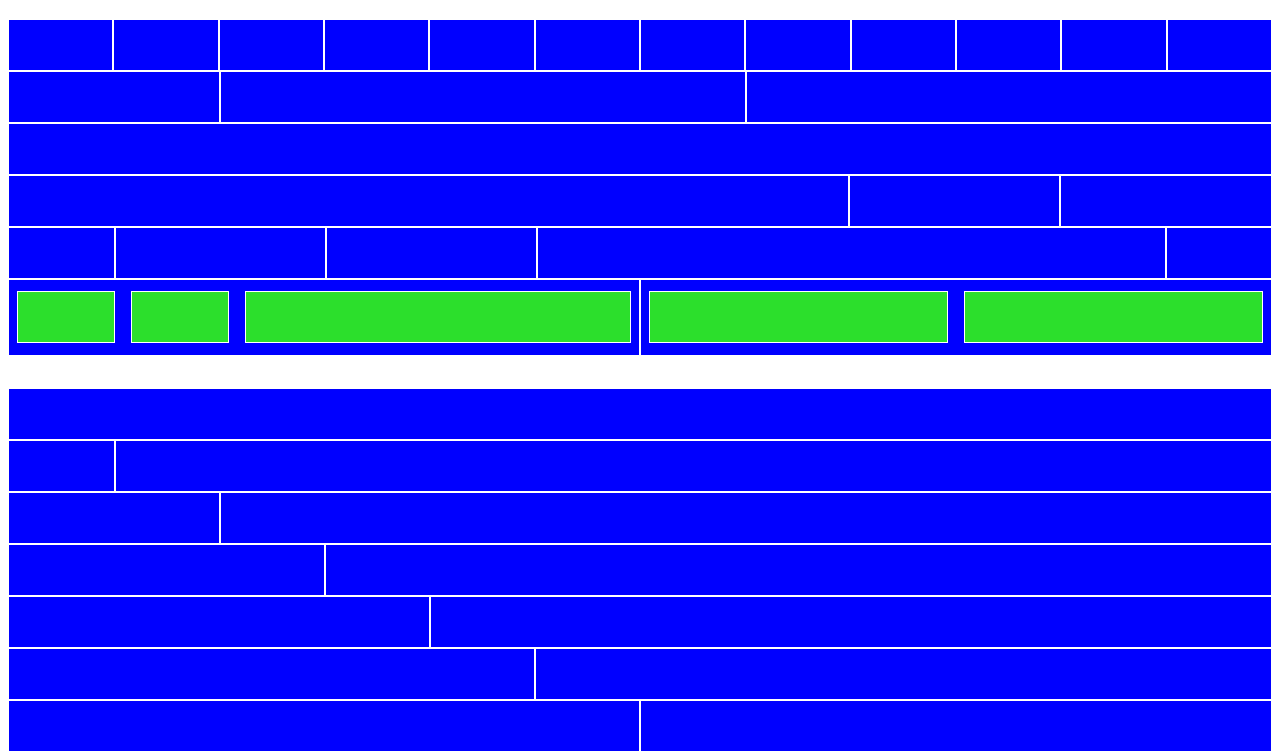
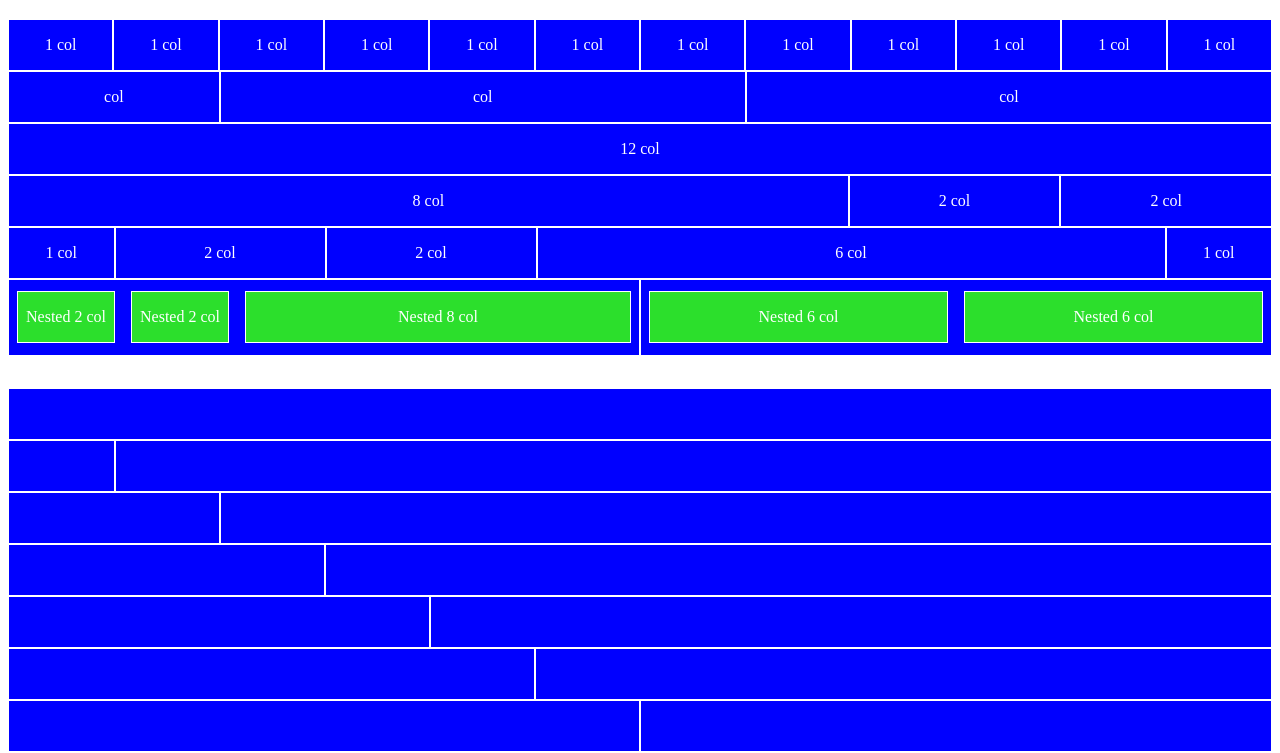
Before and after one commit to Enzo-belardo/html-css-12bool, a plain HTML site: page index.html in a window 1280 px wide. Shown: the part 61-814 px from the top of the page. Drawn offline with Linux system fonts and the light colour scheme.

Commit message:
Aggiunte descrizioni

```diff
--- a/index.html
+++ b/index.html
@@ -13,52 +13,110 @@
         <div class="container">
             <h1>ESERCIZIO PER CASA</h1>
             <div class="row">
-                <div class="col col-3"></div>
-                <div class="col col-3"></div>
-                <div class="col col-3"></div>
-                <div class="col col-3"></div>
-                <div class="col col-3"></div>
-                <div class="col col-3"></div>
-                <div class="col col-3"></div>
-                <div class="col col-3"></div>
-                <div class="col col-3"></div>
-                <div class="col col-3"></div>
-                <div class="col col-3"></div>
-                <div class="col col-3"></div>
+                <div class="col col-1">
+                    <p>1 col</p>
+                </div>
+                <div class="col col-1">
+                    <p>1 col</p>
+                </div>
+                <div class="col col-1">
+                    <p>1 col</p>
+                </div>
+                <div class="col col-1">
+                    <p>1 col</p>
+                </div>
+                <div class="col col-1">
+                    <p>1 col</p>
+                </div>
+                <div class="col col-1">
+                    <p>1 col</p>
+                </div>
+                <div class="col col-1">
+                    <p>1 col</p>
+                </div>
+                <div class="col col-1">
+                    <p>1 col</p>
+                </div>
+                <div class="col col-1">
+                    <p>1 col</p>
+                </div>
+                <div class="col col-1">
+                    <p>1 col</p>
+                </div>
+                <div class="col col-1">
+                    <p>1 col</p>
+                </div>
+                <div class="col col-1">
+                    <p>1 col</p>
+                </div>
             </div>
             <div class="row">
-                <div class="col col-2"></div>
-                <div class="col col-5"></div>
-                <div class="col col-5"></div>
+                <div class="col col-2">
+                    <p>col</p>
+                </div>
+                <div class="col col-5">
+                    <p>col</p>
+                </div>
+                <div class="col col-5">
+                    <p>col</p>
+                </div>
             </div>
             <div class="row">
-                <div class="col col-12"></div>
+                <div class="col col-12">
+                    <p>12 col</p>
+                </div>
             </div>
             <div class="row">
-                <div class="col col-8"></div>
-                <div class="col col-2"></div>
-                <div class="col col-2"></div>
+                <div class="col col-8">
+                    <p>8 col</p>
+                </div>
+                <div class="col col-2">
+                    <p>2 col</p>
+                </div>
+                <div class="col col-2">
+                    <p>2 col</p>
+                </div>
             </div>
             <div class="row">
-                <div class="col col-1"></div>
-                <div class="col col-2"></div>
-                <div class="col col-2"></div>
-                <div class="col col-6"></div>
-                <div class="col col-1"></div>
+                <div class="col col-1">
+                    <p>1 col</p>
+                </div>
+                <div class="col col-2">
+                    <p>2 col</p>
+                </div>
+                <div class="col col-2">
+                    <p>2 col</p>
+                </div>
+                <div class="col col-6">
+                    <p>6 col</p>
+                </div>
+                <div class="col col-1">
+                    <p>1 col</p>
+                </div>
             </div>
             <div class="row">
                 <div class="col-big col col-6">
                     <div class="row-int row">
-                        <div class="col-int col-2"></div>
-                        <div class="col-int col-2"></div>
-                        <div class="col-int col-8"></div>
+                        <div class="col-int col-2">
+                            <p>Nested 2 col</p>
+                        </div>
+                        <div class="col-int col-2">
+                            <p>Nested 2 col</p>
+                        </div>
+                        <div class="col-int col-8">
+                            <p>Nested 8 col</p>
+                        </div>
 
                     </div>
                 </div>
                 <div class="col-big col col-6">
                     <div class="row-int row">
-                        <div class="col-int col-6"></div>
-                        <div class="col-int col-6"></div>
+                        <div class="col-int col-6">
+                            <p>Nested 6 col</p>
+                        </div>
+                        <div class="col-int col-6">
+                            <p>Nested 6 col</p>
+                        </div>
                     </div>
                 </div>
             </div>
--- a/style.css
+++ b/style.css
@@ -4,6 +4,8 @@
     background-color: white;
 
 }
+
+
 .container-center{
    margin-top: 2rem;
 }
@@ -13,6 +15,10 @@
     align-items: center;
     justify-content: center;
     align-items: center;
+}
+p{
+    text-align: center;
+    color: white;
 }
 .col{
     height: 50px;
```
